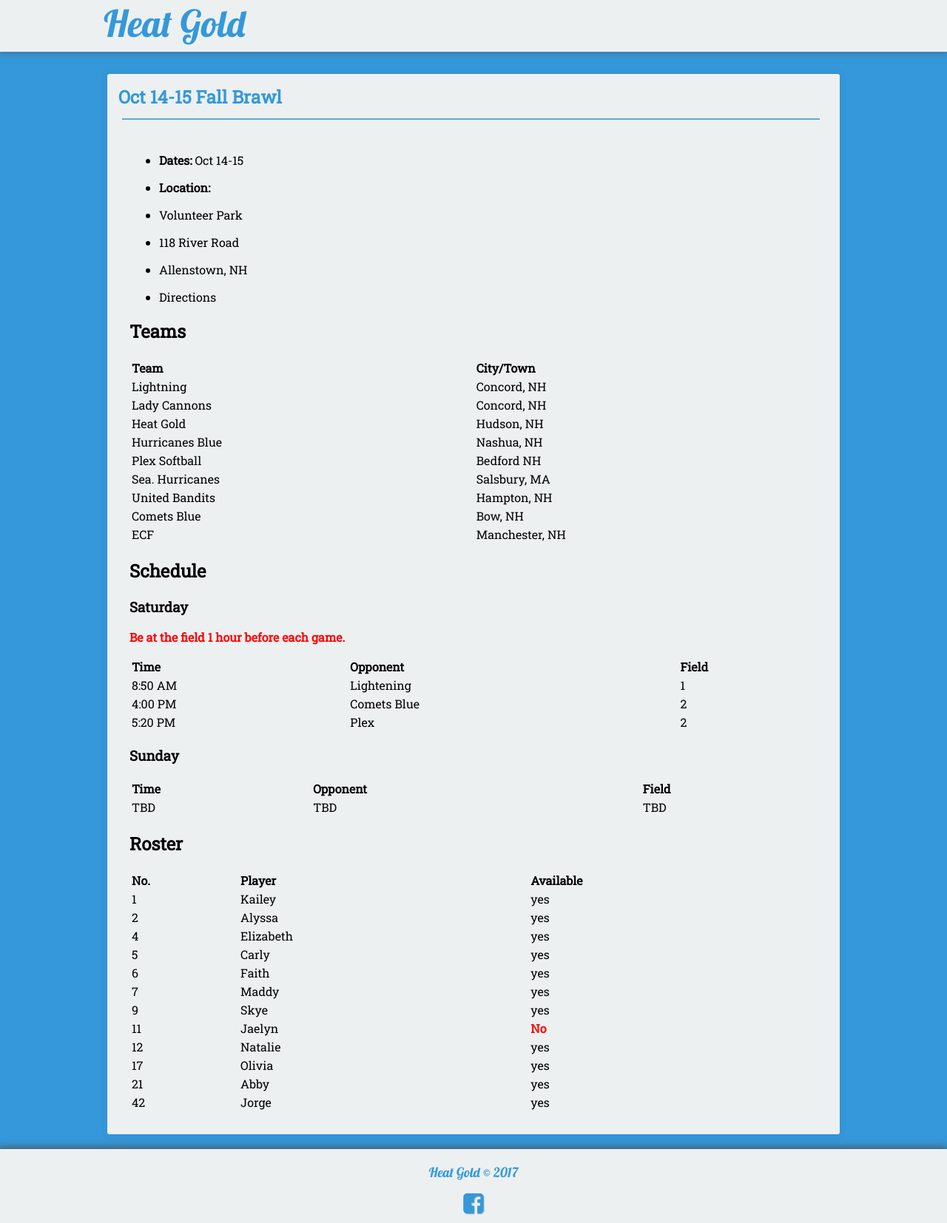
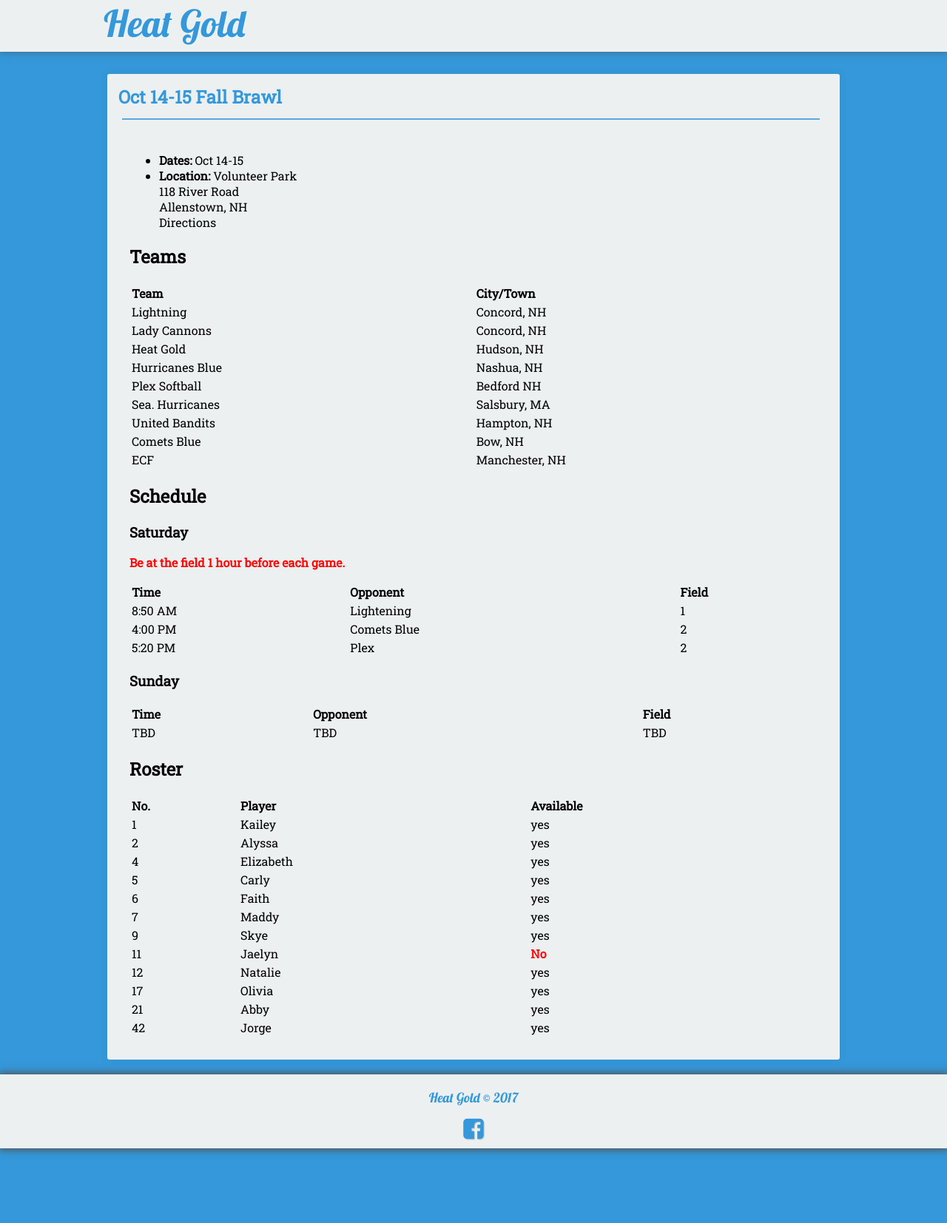
Before and after one commit to seanmerrow/ecf, a Jekyll site: the page built from _posts/2017-10-14-Oct-14-15.md, in a window 1280 px wide. Shown: the whole page at 74% size. Built offline with Jekyll 4.4.1, drawn with Linux system fonts in a browser that asks for light colours; nearby versions of some CDN libraries.

Commit message:
Update 2017-10-14-Oct-14-15.md

```diff
--- a/_posts/2017-10-14-Oct-14-15.md
+++ b/_posts/2017-10-14-Oct-14-15.md
@@ -10,14 +10,10 @@ category:
 ---
 * **Dates:** Oct 14-15
 * **Location:**
-
-* Volunteer Park
-
-* 118 River Road
-
-* Allenstown, NH
-
-* Directions
+Volunteer Park
+118 River Road
+Allenstown, NH
+Directions
 
 ## Teams
 
```
